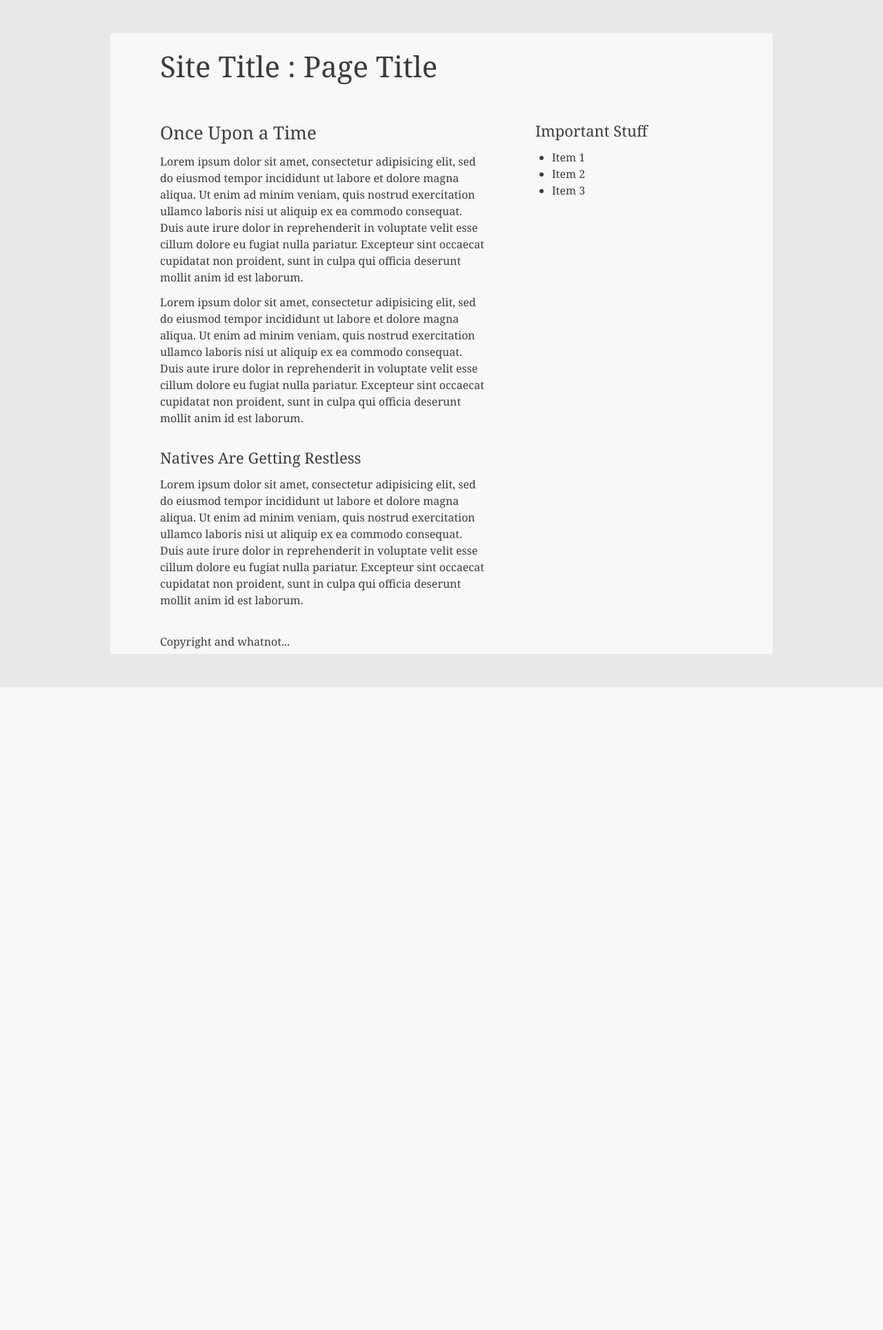
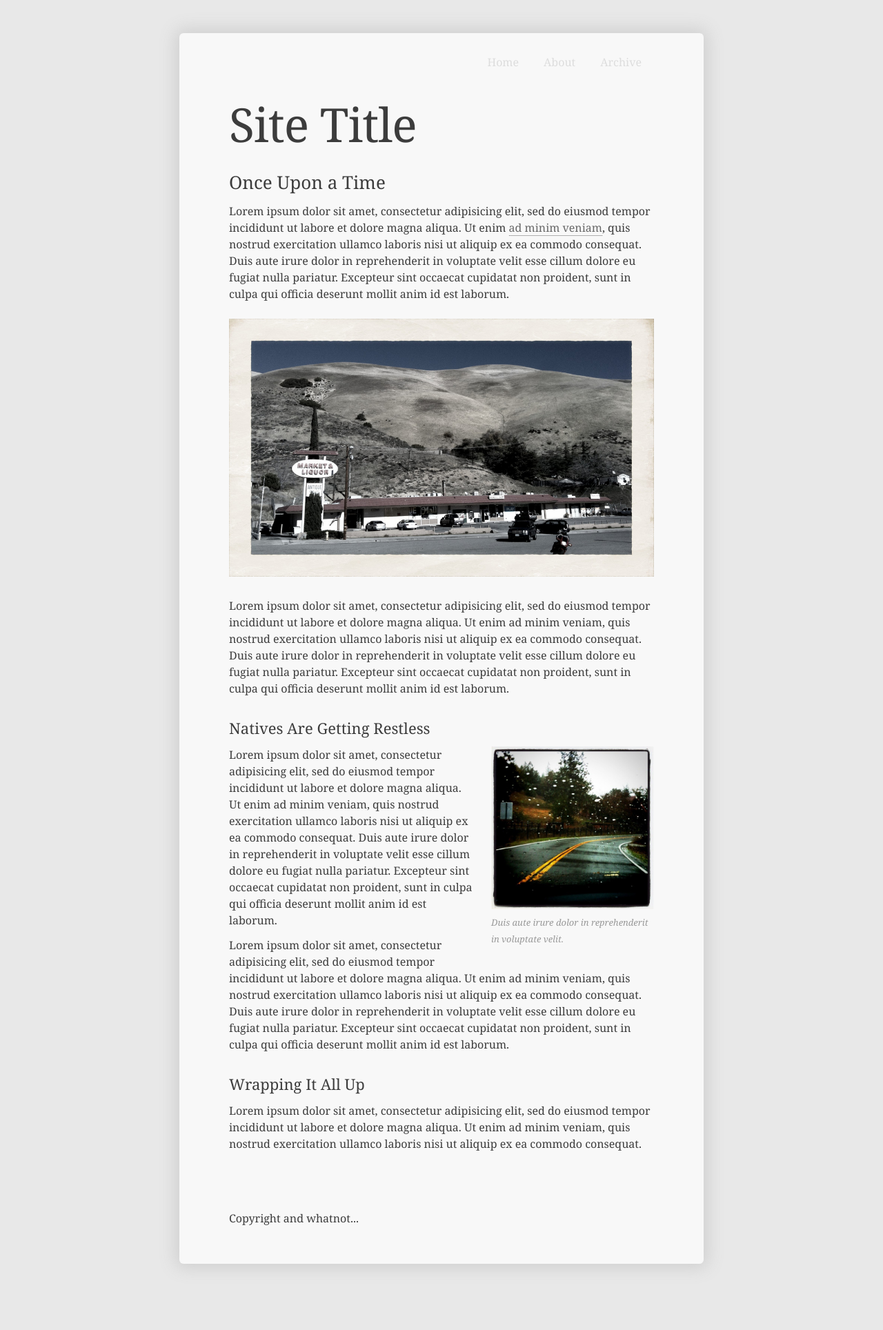
Before and after one commit to drewtodd/minima, a PHP site: page /template.html in a window 1280 px wide. Shown: the whole page at 69% size. Before the commit the page ends 996 px from the top, so only its background shows below. Run offline with PHP 8.4, Linux system fonts and the light colour scheme.

Commit message:
Solid working one-column version with substantial styling

```diff
--- a/minimal.css
+++ b/minimal.css
@@ -61,17 +61,13 @@ body {
 	line-height: 18px;
 }
 
-/*		Default Layout: 992px.
+/*		Default Layout: 760px.
 		Gutters: 24px.
 		Outer margins: 48px.
-		Leftover space for scrollbars @1024px: 32px.
--------------------------------------------------------------------------------
-cols    1     2      3      4      5      6      7      8      9      10
-px      68    160    252    344    436    528    620    712    804    896    */
+*/
 
 body {
-	width: 960px;
-	/* padding: 72px 48px 84px; */
+	width: 760px;
 	background: rgb(232,232,232);
 	margin: auto;
 	color: rgb(60,60,60);
@@ -80,50 +76,127 @@ body {
 
 #page {
 	background: #f8f8f8;
-		-moz-border-radius: 4px;
-		-webkit-border-radius: 4px;
-		border-radius: 4px;
+	-moz-border-radius: 6px;
+	-webkit-border-radius: 6px;
+	border-radius: 6px;
+	-moz-box-shadow: 0 0 24px 6px #cfcfcf;
+	-webkit-box-shadow: 0 0 24px 6px #cfcfcf;
+	box-shadow: 0 0 24px 6px #cfcfcf;
+
 }
 
 #header {
-	clear: both;
 	margin-top: 48px;
 	margin-right: 48px;
 	margin-bottom: 12px;
 	margin-left: 48px;
 }
 
+h1.sitehead {
+	padding-top: 96px;
+	float: left;
+}
+
+#navmain {
+	margin-top: 0px;
+	float: right;
+	padding-top: 24px;
+}
+
+#navmain ul {
+	list-style-type: none;
+}
+
+#navmain li {
+	float: left;
+}
+
+#navmain a {
+	text-decoration: none;
+	border: 0px;
+	color: #ddd;
+	padding: 96px 12px 6px 12px;
+	margin-left: 6px;
+	margin-right: 6px;
+}
+
+#navmain a:hover {
+	background: #555;
+	color: #f8f8f8;
+	-moz-border-bottom-left-radius: 6px;
+	-webkit-border-bottom-left-radius: 6px;
+	border-bottom-left-radius: 6px;
+	-moz-border-bottom-right-radius: 6px;
+	-webkit-border-bottom-right-radius: 6px;
+	border-bottom-right-radius: 6px;
+}
+
+#navmain a:visited {
+
+}
+
 #content {
-	float: left;
-	width: 520px;
 	margin-top: 12px;
-	margin-right: 12px;
+	margin-right: 48px;
 	margin-bottom: 24px;
 	margin-left: 48px;
 	/* padding: 24px; */
 	clear: left;
 }
 
-#aside {
+.navlocal {
+	width: 30%;
 	float: right;
-	width: 320px;
-	margin-top: 12px;
-	margin-right: 48px;
-	margin-bottom: 24px;
-	margin-left: 12px;
-	clear: right;
+	margin: 12px 24px 24px 24px;
+	padding: 12px;
+	background: #ddd;
+	border: 1px solid #ccc;
+	-moz-border-radius: 3px;
+	-webkit-border-radius: 3px;
+	border-radius: 3px;
+}
+
+div.navlocal h4 {
+	margin-top: 0px;
+	padding-top: 6px;
 }
 
 #footer {
 	margin-right: 48px;
-	margin-bottom: 48px;
+	margin-bottom: 96px;
 	margin-left: 48px;
-	clear: both;
+	clear: left;
+	padding-top: 48px;
+	padding-bottom: 48px;
 }
 
 h1, h2, h3, h4, h5, h6 {
 	padding: 24px 24px 6px 24px;
 }
+
+/*	=LINKS
+	------------------------------------------------------ */
+a {
+	text-decoration: none;
+	color: #666;
+	border-bottom: dotted 1px #666;
+}
+
+a:hover {
+	color: #ccc;
+	border-bottom: dotted 1px #ccc;
+}
+
+a:visited {
+
+}
+
+a:active {
+
+}
+
+/*	=STANDARD ELEMENTS
+	------------------------------------------------------ */
 
 p {
 	padding: 6px 24px 6px 24px;
@@ -135,3 +208,38 @@ ul {
 	margin-bottom: 12px;
 	margin-left: 48px;
 }
+
+blockquote {
+
+}
+
+/*	=IMAGES
+		Full-column width: 616px / 568px with 24px padding
+		Inset width: 236px
+	------------------------------------------------------ */
+
+img {
+
+}
+
+.img-center, .img-center img {
+	width: 616px;
+}
+
+.img-center {
+	padding: 12px 0px 12px 0px;
+	color: #999;
+	font-style: italic;
+	font-size: small;
+}
+
+.img-right, .img-right img  {
+	width: 236px;
+}
+.img-right {
+	padding: 0px 0px 24px 24px;
+	float: right;
+	color: #999;
+	font-style: italic;
+	font-size: small;
+}
--- a/template.html
+++ b/template.html
@@ -14,26 +14,43 @@
 	<body lang="en">
 		<div id="page">
 			<div id="header">
-				<h2>Site Title : Page Title</h2>
+				<div id="navmain">
+					<ul>
+						<li><a href="#">Home</a></li>
+						<li><a href="#">About</a></li>
+						<li><a href="#">Archive</a></li>
+					</ul>
+				</div>
+				<h1 class="sitehead">Site Title</h1>
 			</div>
 
 			<div id="content">
 				<h3>Once Upon a Time</h3>
-				<p>Lorem ipsum dolor sit amet, consectetur adipisicing elit, sed do eiusmod tempor incididunt ut labore et dolore magna aliqua. Ut enim ad minim veniam, quis nostrud exercitation ullamco laboris nisi ut aliquip ex ea commodo consequat. Duis aute irure dolor in reprehenderit in voluptate velit esse cillum dolore eu fugiat nulla pariatur. Excepteur sint occaecat cupidatat non proident, sunt in culpa qui officia deserunt mollit anim id est laborum.</p>
+
+				<!--
+				<div class="navlocal">
+					<h4>Contents</h4>
+					<ul>
+						<li>Item 1</li>
+						<li>Item 2</li>
+						<li>Item 3</li>
+						<li>Item 4</li>
+						<li>Item 5</li>
+				</div>
+				-->
+
+				<p>Lorem ipsum dolor sit amet, consectetur adipisicing elit, sed do eiusmod tempor incididunt ut labore et dolore magna aliqua. Ut enim <a href="#" title="Click me.">ad minim veniam</a>, quis nostrud exercitation ullamco laboris nisi ut aliquip ex ea commodo consequat. Duis aute irure dolor in reprehenderit in voluptate velit esse cillum dolore eu fugiat nulla pariatur. Excepteur sint occaecat cupidatat non proident, sunt in culpa qui officia deserunt mollit anim id est laborum.</p>
+				<p><img src="img/gorman_ca.jpg" class="img-center" alt="Gorman, CA" />
 
 				<p>Lorem ipsum dolor sit amet, consectetur adipisicing elit, sed do eiusmod tempor incididunt ut labore et dolore magna aliqua. Ut enim ad minim veniam, quis nostrud exercitation ullamco laboris nisi ut aliquip ex ea commodo consequat. Duis aute irure dolor in reprehenderit in voluptate velit esse cillum dolore eu fugiat nulla pariatur. Excepteur sint occaecat cupidatat non proident, sunt in culpa qui officia deserunt mollit anim id est laborum.</p>
 
 				<h4>Natives Are Getting Restless</h4>
+				<p><span class="img-right"><img src="img/rainy_day_drive.jpg" alt="Rainy day drive" />Duis aute irure dolor in reprehenderit in voluptate velit.</span>Lorem ipsum dolor sit amet, consectetur adipisicing elit, sed do eiusmod tempor incididunt ut labore et dolore magna aliqua. Ut enim ad minim veniam, quis nostrud exercitation ullamco laboris nisi ut aliquip ex ea commodo consequat. Duis aute irure dolor in reprehenderit in voluptate velit esse cillum dolore eu fugiat nulla pariatur. Excepteur sint occaecat cupidatat non proident, sunt in culpa qui officia deserunt mollit anim id est laborum.</p>
+
 				<p>Lorem ipsum dolor sit amet, consectetur adipisicing elit, sed do eiusmod tempor incididunt ut labore et dolore magna aliqua. Ut enim ad minim veniam, quis nostrud exercitation ullamco laboris nisi ut aliquip ex ea commodo consequat. Duis aute irure dolor in reprehenderit in voluptate velit esse cillum dolore eu fugiat nulla pariatur. Excepteur sint occaecat cupidatat non proident, sunt in culpa qui officia deserunt mollit anim id est laborum.</p>
-			</div>
 
-			<div id="aside">
-				<h4>Important Stuff</h4>
-				<ul>
-					<li>Item 1</li>
-					<li>Item 2</li>
-					<li>Item 3</li>
-				</ul>
+				<h4>Wrapping It All Up</h4>
+				<p>Lorem ipsum dolor sit amet, consectetur adipisicing elit, sed do eiusmod tempor incididunt ut labore et dolore magna aliqua. Ut enim ad minim veniam, quis nostrud exercitation ullamco laboris nisi ut aliquip ex ea commodo consequat.</p>
 			</div>
 
 			<div id="footer">
```
Also changed, not shown: img/gorman_ca.jpg (added), img/rainy_day_drive.jpg (added).
